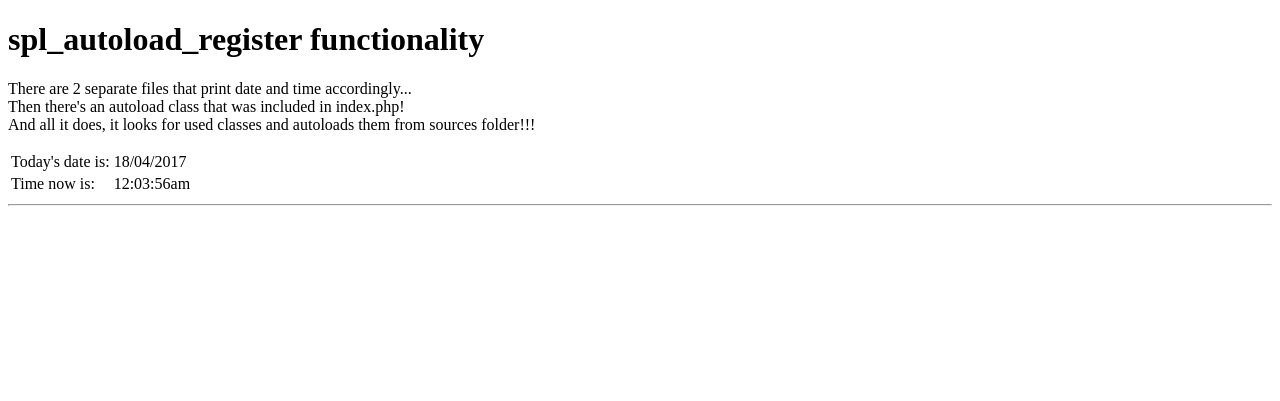
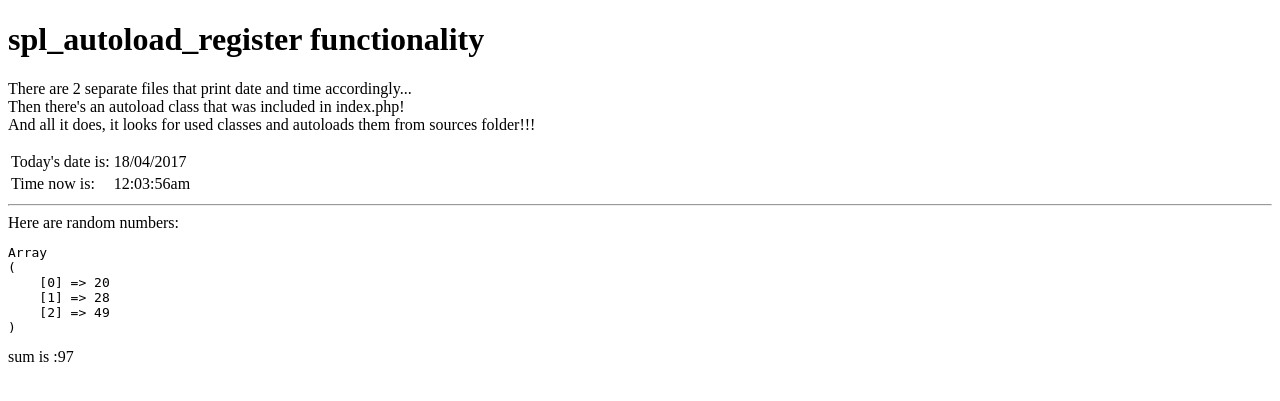
Before and after one commit to sanjkagm/PHPGuruProject, a PHP site: page / in a window 1280 px wide. Shown: the top 401 px of the page. Run offline with PHP 8.4, Linux system fonts and the light colour scheme.

Commit message:
task added

```diff
--- a/index.php
+++ b/index.php
@@ -27,5 +27,16 @@
             </tr>
         </table>
         <hr>
+        <?php
+            $arr = range(0,100);
+            $output = array_rand($arr,3);
+            echo 'Here are random numbers:'.'<br>';
+            echo '<pre>'. print_r($output, true).'</pre>';
+            $result = 0;
+            foreach($output as $sum){
+                $result += $sum;
+            }
+            echo "\n".'sum is :'.$result;
+        ?>
     </body>
 </html>
```
